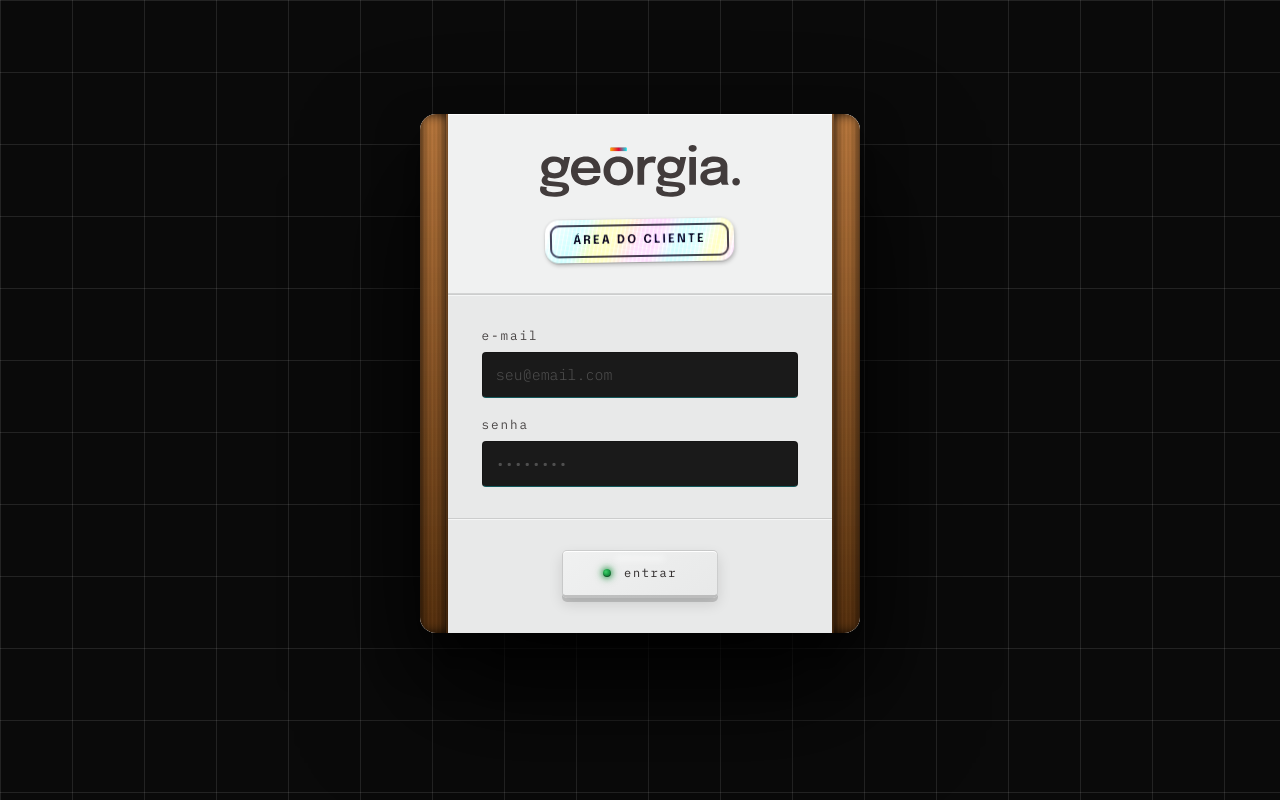
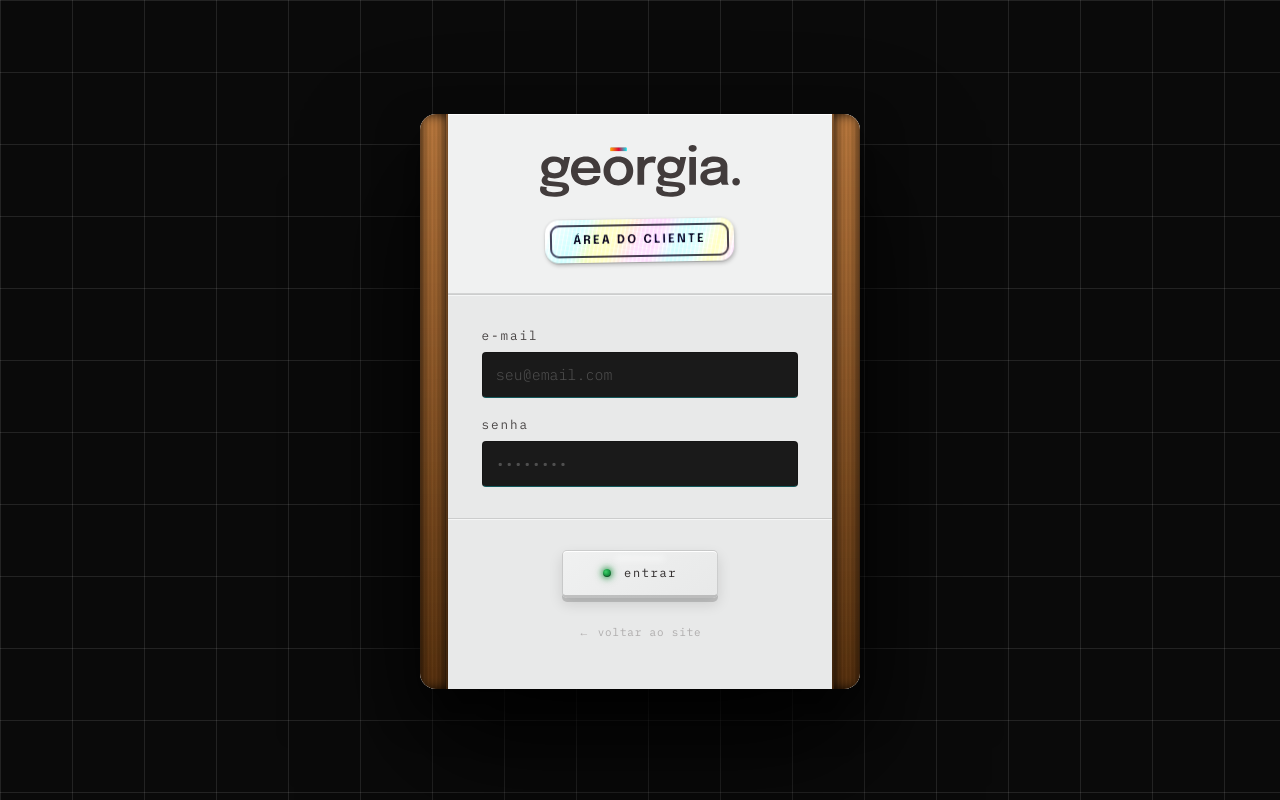
Before and after one commit to georgiaaaah/clientes-georgia, a Next.js app: page /login in a window 1280 px wide. Built offline with nearby package versions, Linux system fonts and the light colour scheme.

Commit message:
feat: add back link to main site on login page; increase cta panel height
Co-Authored-By: Claude Sonnet 4.6 <noreply@anthropic.com>

```diff
--- a/app/globals.css
+++ b/app/globals.css
@@ -822,14 +822,25 @@ body {
 
 /* ── CTA BUTTON (identical to "iniciar projeto" on main site) ── */
 .login-cta {
-  padding: 1.75rem 3.5rem 2rem;
+  padding: 1.75rem 3.5rem 2.75rem;
   background: var(--chassis-2);
   border-top: 1px solid var(--divider);
   box-shadow: inset 0 1px 0 rgba(255,255,255,0.6);
   display: flex;
+  flex-direction: column;
   align-items: center;
-  justify-content: center;
+  gap: 1.5rem;
 }
+.login-back {
+  font-family: var(--font-mono), monospace;
+  font-size: 0.62rem;
+  letter-spacing: 0.08em;
+  color: var(--text-soft);
+  opacity: 0.45;
+  text-decoration: none;
+  transition: opacity 0.15s ease;
+}
+.login-back:hover { opacity: 0.75; }
 
 .cta-btn {
   display: inline-flex;
--- a/app/login/page.tsx
+++ b/app/login/page.tsx
@@ -121,7 +121,7 @@ export default function LoginPage() {
             {error && <p className="field-error">{error}</p>}
           </div>
 
-          {/* CTA panel — entalhe + botão igual ao "iniciar projeto" */}
+          {/* CTA panel */}
           <div className="login-cta">
             <button
               type="submit"
@@ -138,6 +138,7 @@ export default function LoginPage() {
               />
               <span className="cta-label">{loading ? 'entrando...' : 'entrar'}</span>
             </button>
+            <a href="https://georgia.app.br" className="login-back">← voltar ao site</a>
           </div>
 
         </form>
```
